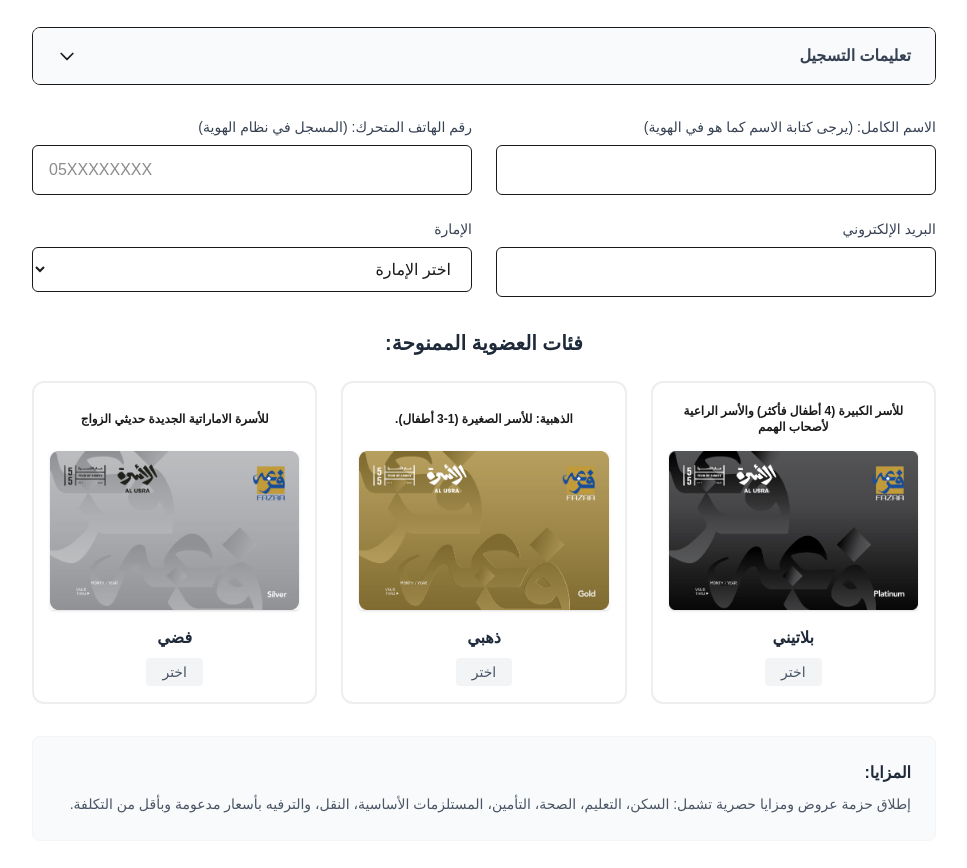
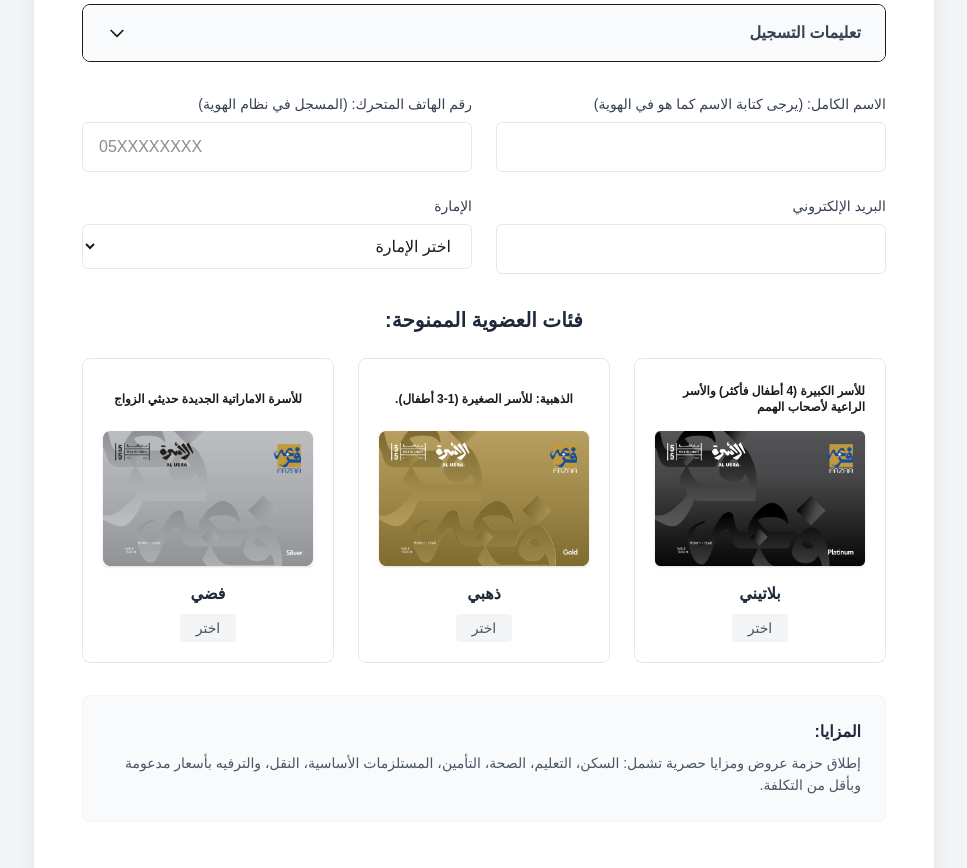
Before and after one commit to nashwamoniem105-ctrl/misc-fazaa-ae-project, a React (Vite) app: page / in a window 1280 px wide. Shown: the part 460-1328 px from the top of the page, without its empty margins (156-1123 px from the left). Built offline with nearby package versions, Linux system fonts and the light colour scheme; a web font is replaced by a local one.

Commit message:
Final UI polish for form and header

```diff
--- a/src/index.css
+++ b/src/index.css
@@ -18,6 +18,7 @@
 body {
   margin: 0;
   min-height: 100vh;
+  background-color: #f3f4f6;
 }
 
 #root {
@@ -25,10 +26,10 @@ body {
 }
 
 .main-container {
-  max-width: 1000px;
+  max-width: 900px;
   margin: 0 auto;
   background: white;
-  box-shadow: 0 4px 6px -1px rgba(0, 0, 0, 0.1), 0 2px 4px -1px rgba(0, 0, 0, 0.06);
+  box-shadow: 0 20px 25px -5px rgba(0, 0, 0, 0.1), 0 10px 10px -5px rgba(0, 0, 0, 0.04);
 }
 
 .rtl {
@@ -40,21 +41,39 @@ body {
 }
 
 .membership-card {
-  border: 2px solid #eee;
-  border-radius: 12px;
-  padding: 1rem;
-  transition: all 0.2s;
+  border: 1px solid #e5e7eb;
+  border-radius: 8px;
+  padding: 1.25rem;
+  transition: all 0.2s cubic-bezier(0.4, 0, 0.2, 1);
   cursor: pointer;
-  text-align: center;
+  display: flex;
+  flex-direction: column;
+  align-items: center;
+  background: white;
 }
 
 .membership-card:hover {
   border-color: #8f6d26;
-  background-color: #fcf9f2;
+  transform: translateY(-2px);
+  box-shadow: 0 4px 6px -1px rgba(0, 0, 0, 0.1);
 }
 
 .membership-card.selected {
   border-color: #8f6d26;
-  background-color: #fcf9f2;
-  box-shadow: 0 0 0 2px rgba(143, 109, 38, 0.2);
+  background-color: #fefcf8;
+  box-shadow: 0 0 0 2px rgba(143, 109, 38, 0.1);
 }
+
+input[type="text"],
+input[type="tel"],
+input[type="email"],
+select {
+  @apply border-gray-200 focus:ring-primary/30 focus:border-primary;
+}
+
+@media (max-width: 768px) {
+  .main-container {
+    margin: 0;
+    border-radius: 0;
+  }
+}
```
